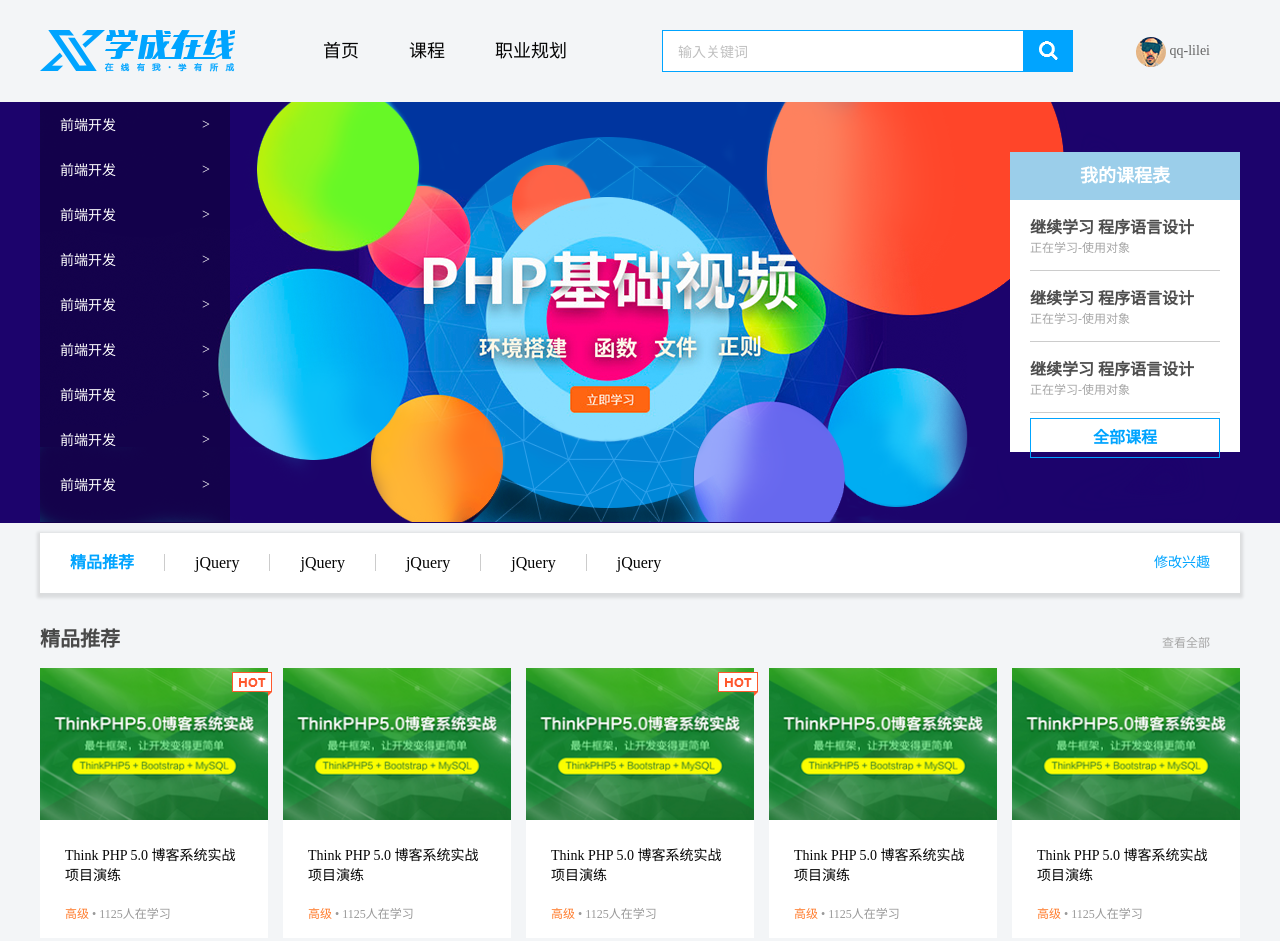
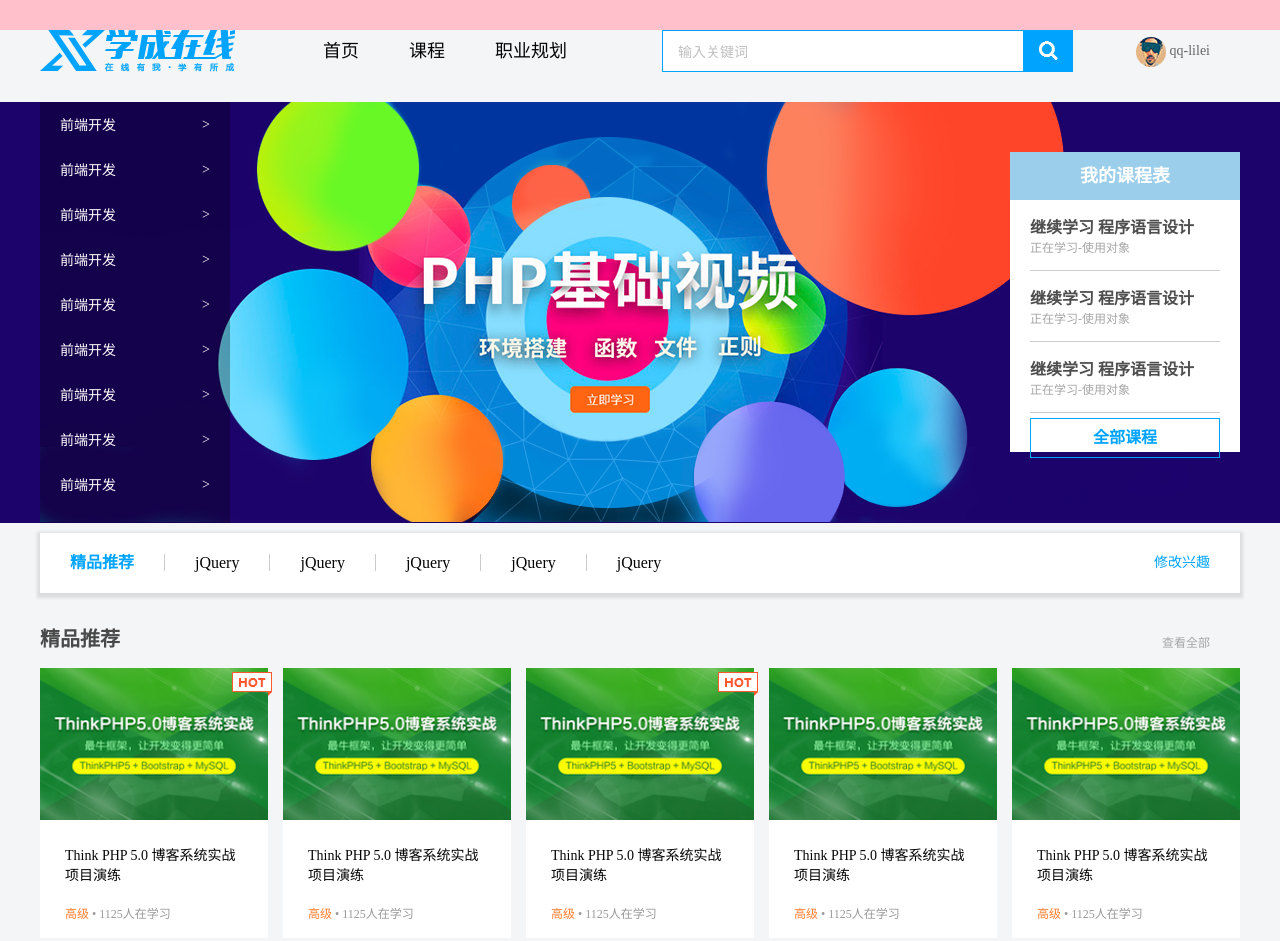
Before and after one commit to Angus8020/propject-01, a plain HTML site: page index.html in a window 1280 px wide. Shown: the top 941 px of the page. Drawn offline with Linux system fonts and the light colour scheme.

Commit message:
修改了index.html

```diff
--- a/style.css
+++ b/style.css
@@ -1,3 +1,6 @@
+body,html {
+	background-color: pink;
+}
 * {
   margin: 0;
   padding: 0;
```
